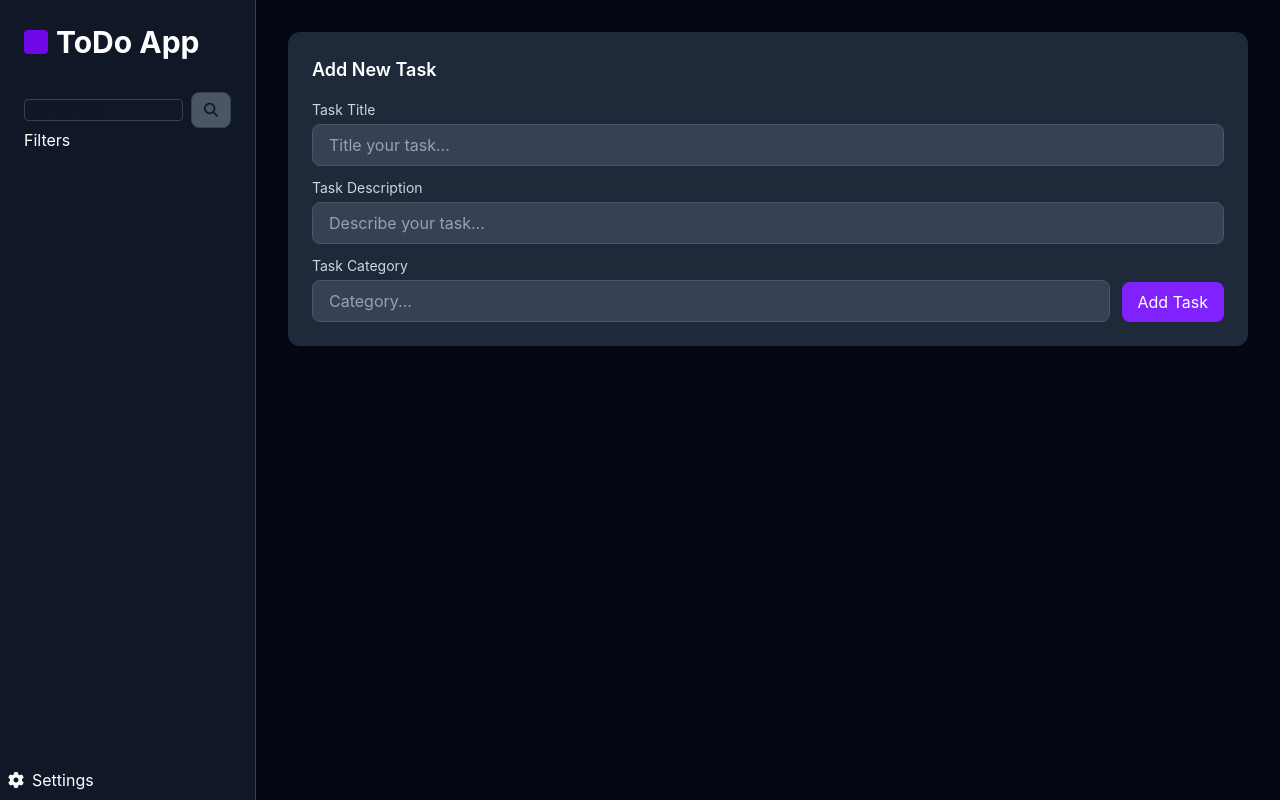
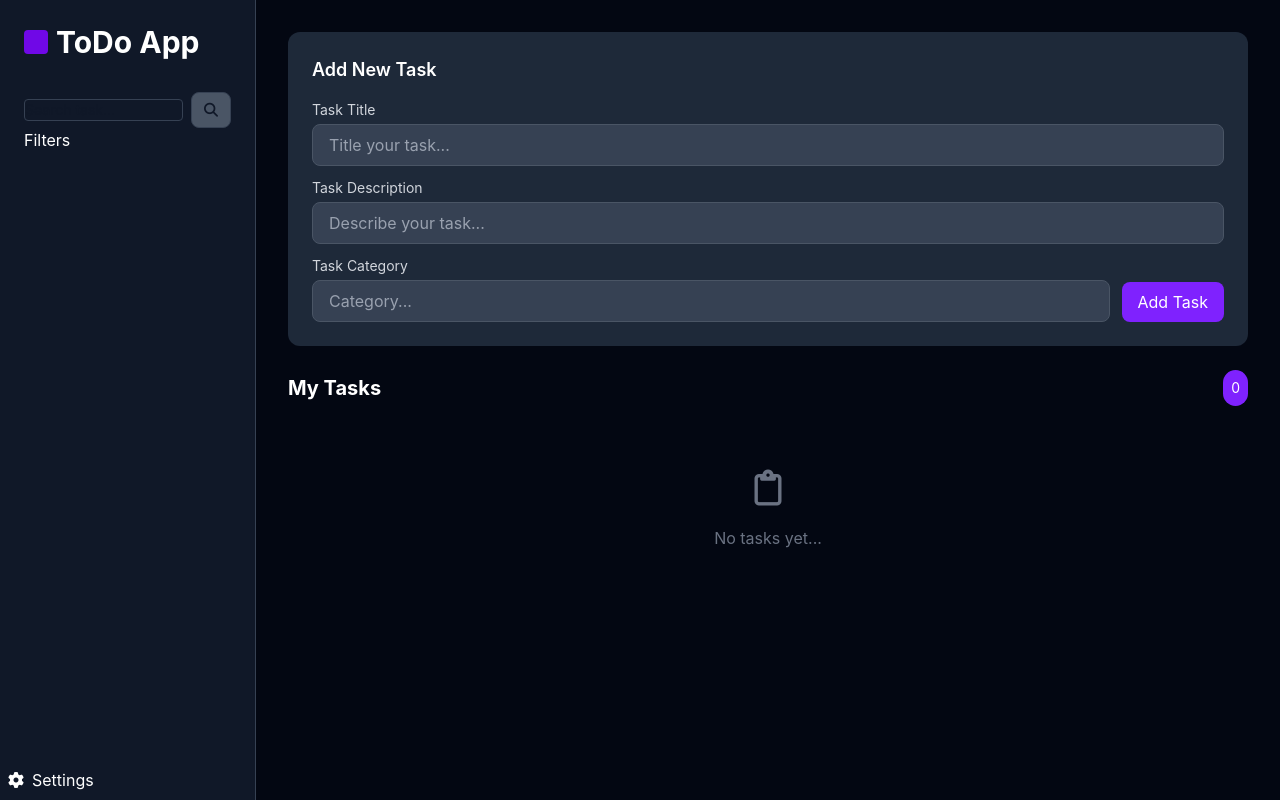
Before and after one commit to VictorJaBa/todo-app, an Angular app: page / in a window 1280 px wide. Built offline with nearby package versions, Linux system fonts and the light colour scheme.

Commit message:
style: add task-list component with empty state and pending counter

```diff
--- a/src/app/components/task-list/task-list.component.html
+++ b/src/app/components/task-list/task-list.component.html
@@ -1,3 +1,23 @@
-@for (task of tasks(); track task.id){
-  <app-task-item [task]="task"/>
-  }
+<!-- div.container -->
+<div>
+
+  <!-- div.header -->
+  <div class="flex justify-between items-center mb-4">
+    <h2 class="text-xl font-bold text-white">My Tasks</h2>
+    <!-- span with counter of pending tasks -->
+    <span class="bg-violet-600 text-white text-sm px-2 py-2 rounded-full">{{ pendingTask().length }}</span>
+  </div>
+
+  <!-- div.row -->
+  <div>
+    @for (task of tasks(); track task.id){
+    <app-task-item [task]="task" />
+    } @empty {
+    <!-- It shows when the array its empty -->
+    <div class="flex flex-col items-center gap-2 text-center text-gray-500 py-12">
+      <i class="fa-regular fa-clipboard text-4xl mb-3 block"></i>
+      <p>No tasks yet...</p>
+    </div>
+    }
+  </div>
+</div>
--- a/src/app/components/task-list/task-list.component.ts
+++ b/src/app/components/task-list/task-list.component.ts
@@ -1,4 +1,4 @@
-import { Component, inject, Input } from '@angular/core';
+import { Component, inject } from '@angular/core';
 import { TaskService } from '../../services/task.service';
 import { TaskItemComponent } from '../task-item/task-item.component';
 
@@ -13,4 +13,5 @@ import { TaskItemComponent } from '../task-item/task-item.component';
   export class TaskListComponent {
     taskService = inject(TaskService)
     tasks = this.taskService.getTasks()
+    pendingTask = this.taskService.pendingTask
   }
```
